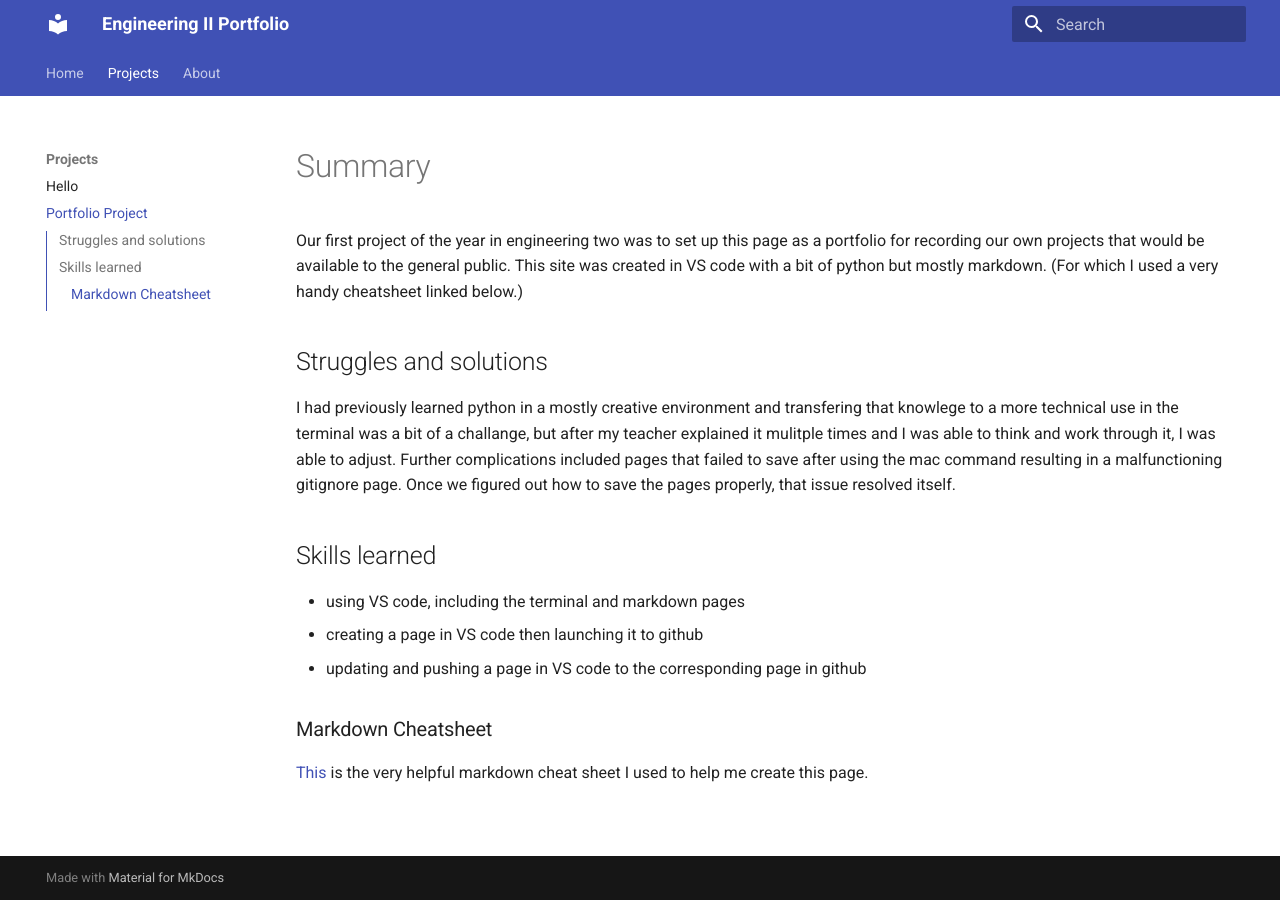
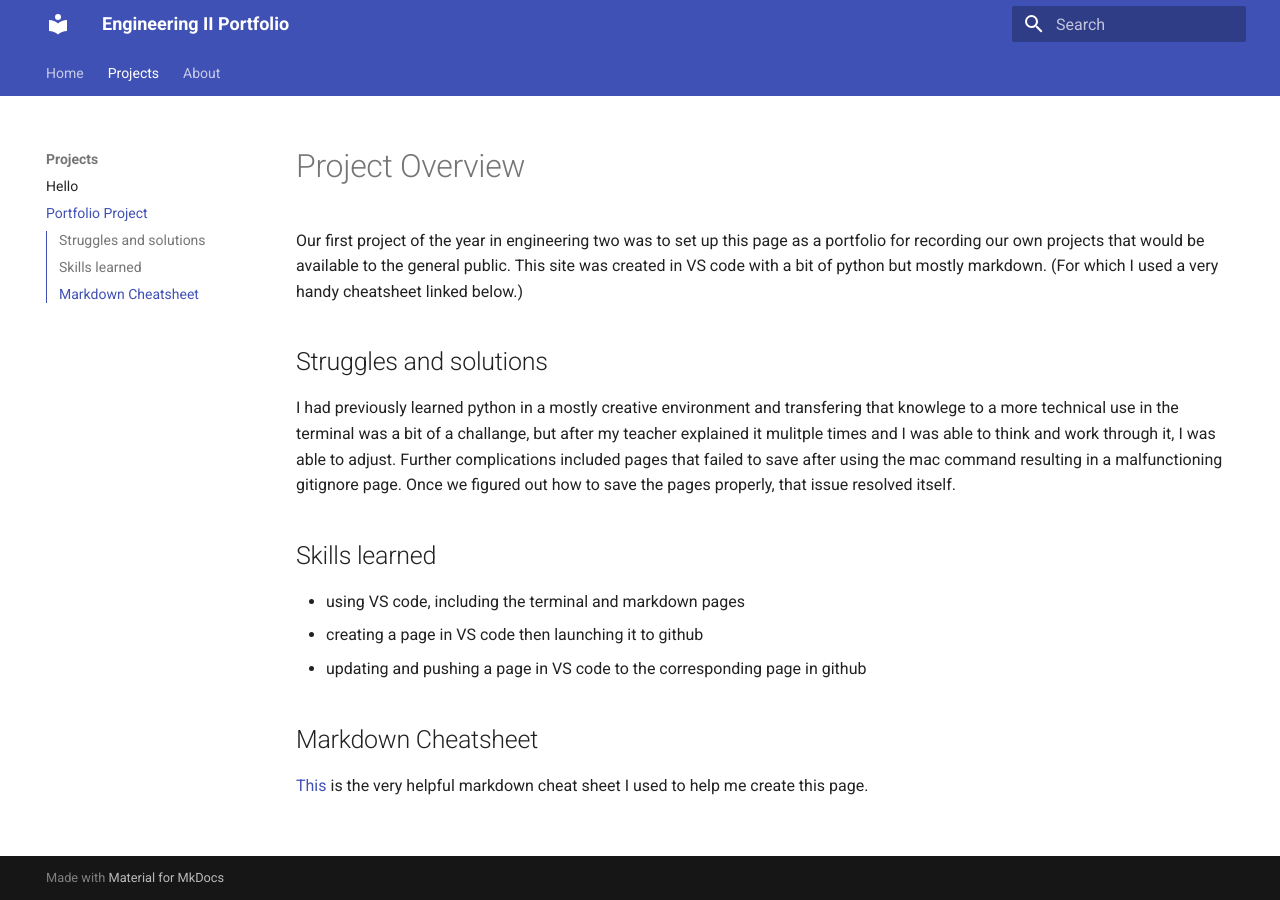
Before and after one commit to Susanna-08/eng2_portfolio, an MkDocs documentation site: the page built from docs/projects/portfolio_project.md, in a window 1280 px wide. Built offline with MkDocs 1.6.1 and Material for MkDocs 9.7.7, drawn with Linux system fonts in a browser that asks for light colours.

Commit message:
updated portfolio project page

```diff
--- a/docs/projects/portfolio_project.md
+++ b/docs/projects/portfolio_project.md
@@ -1,4 +1,4 @@
-# Summary
+# Project Overview
 Our first project of the year in engineering two was to set up this page as a portfolio for recording our own projects that would be available to the general public. This site was created in VS code with a bit of python but mostly markdown. (For which I used a very handy cheatsheet linked below.)
 
 ## Struggles and solutions
@@ -11,5 +11,5 @@ I had previously learned python in a mostly creative environment and transfering
 - updating and pushing a page in VS code to the corresponding page in github
 
 
-### Markdown Cheatsheet
+## Markdown Cheatsheet
 [This](https://www.markdownguide.org/cheat-sheet/) is the very helpful markdown cheat sheet I used to help me create this page.
```
